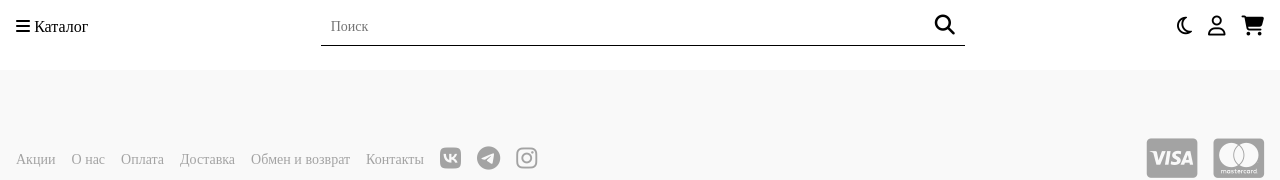
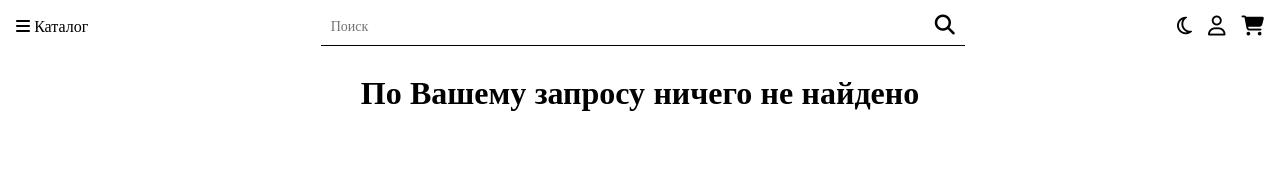
Before and after one commit to VLinar/projectM, a Vue app: page /about in a window 1280 px wide. Shown: the part 214-394 px from the top of the page. Built offline with nearby package versions, Linux system fonts and the light colour scheme.

Commit message:
Страница ошибки 404

```diff
--- a/src/router/index.js
+++ b/src/router/index.js
@@ -9,6 +9,11 @@ export default new VueRouter({
       path: "/",
       name: "Home",
       component: () => import("../views/Home.vue")
+    },
+    {
+      path: "*",
+      name: "404error",
+      component: () => import("../views/404error.vue")
     }
   ],
   mode: "history"
--- /dev/null
+++ b/src/views/404error.vue
@@ -0,0 +1,19 @@
+<template>
+  <div>
+    <h1>По Вашему запросу ничего не найдено</h1>
+  </div>
+</template>
+
+<script>
+export default {};
+</script>
+
+<style lang="scss" scoped>
+div {
+  min-height: calc(100vh - 293px);
+  text-align: center;
+  h1 {
+    margin: 0;
+  }
+}
+</style>
```
